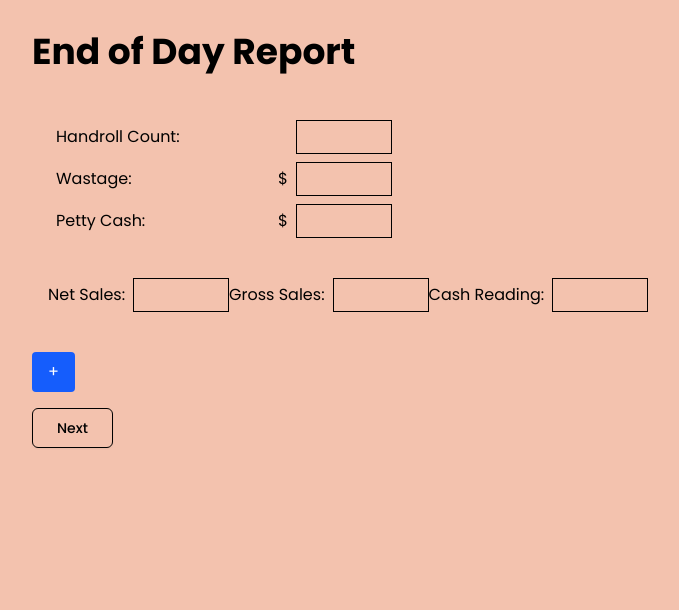
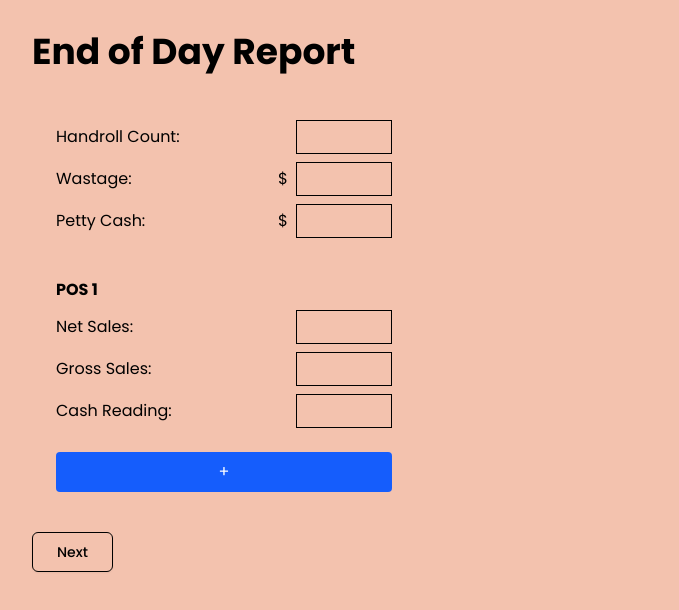
Before and after one commit to G-Tang2/sushi-sushi-EOD, a Next.js app: page /eod-report in a window 1280 px wide. Shown: the top 610 px of the page, without its empty margins (224-903 px from the left). Built offline with nearby package versions, Linux system fonts and the light colour scheme.

Commit message:
styled POS report input form

```diff
--- a/app/eod-report/page.tsx
+++ b/app/eod-report/page.tsx
@@ -23,8 +23,9 @@ interface SalesStateEditorProps {
 function SalesStateEditor({ idx, salesAtom, onDelete }: SalesStateEditorProps) {
   const [sales, setSales] = useAtom(salesAtom);
   return (
-    <div className="flex order p-4 mb-4 space-y-2">
-      <label>
+    <div className="flex flex-col order mb-4 space-y-2">
+      <p className="font-semibold">POS {idx + 1}</p>
+      <label className="justify-between flex items-center">
         Net Sales:
         <input
           type="number"
@@ -32,10 +33,10 @@ function SalesStateEditor({ idx, salesAtom, onDelete }: SalesStateEditorProps) {
           onChange={(e) =>
             setSales({ ...sales, netSales: Number(e.target.value) })
           }
-          className="border p-1 ml-2 w-24"
+          className="border p-1 w-24"
         />
       </label>
-      <label>
+      <label className="justify-between flex items-center">
         Gross Sales:
         <input
           type="number"
@@ -43,10 +44,10 @@ function SalesStateEditor({ idx, salesAtom, onDelete }: SalesStateEditorProps) {
           onChange={(e) =>
             setSales({ ...sales, grossSales: Number(e.target.value) })
           }
-          className="border p-1 ml-2 w-24"
+          className="border p-1 w-24"
         />
       </label>
-      <label>
+      <label className="justify-between flex items-center">
         Cash Reading:
         <input
           type="number"
@@ -54,16 +55,20 @@ function SalesStateEditor({ idx, salesAtom, onDelete }: SalesStateEditorProps) {
           onChange={(e) =>
             setSales({ ...sales, cashReading: Number(e.target.value) })
           }
-          className="border p-1 ml-2 w-24"
+          className="border p-1 w-24"
         />
       </label>
-      {idx != 0 ? <button
-        onClick={onDelete}
-        className="px-2 py-1 bg-red-600 text-white rounded"
-        aria-label="Delete sales entry"
-      >
-        X
-      </button> : <></>}
+      {idx != 0 ? (
+        <button
+          onClick={onDelete}
+          className="px-2 py-1 bg-red-600 text-white rounded"
+          aria-label="Delete sales entry"
+        >
+          X
+        </button>
+      ) : (
+        <></>
+      )}
     </div>
   );
 }
@@ -123,7 +128,7 @@ export default function EODReport() {
             </div>
           </label>
         </div>
-        <div>
+        <div className="flex flex-col gap-2 bg-custom-cream w-sm py-4 px-6 mb-2 rounded-2xl">
           {atoms.map((atom, idx) => (
             <SalesStateEditor
               key={idx}
```
